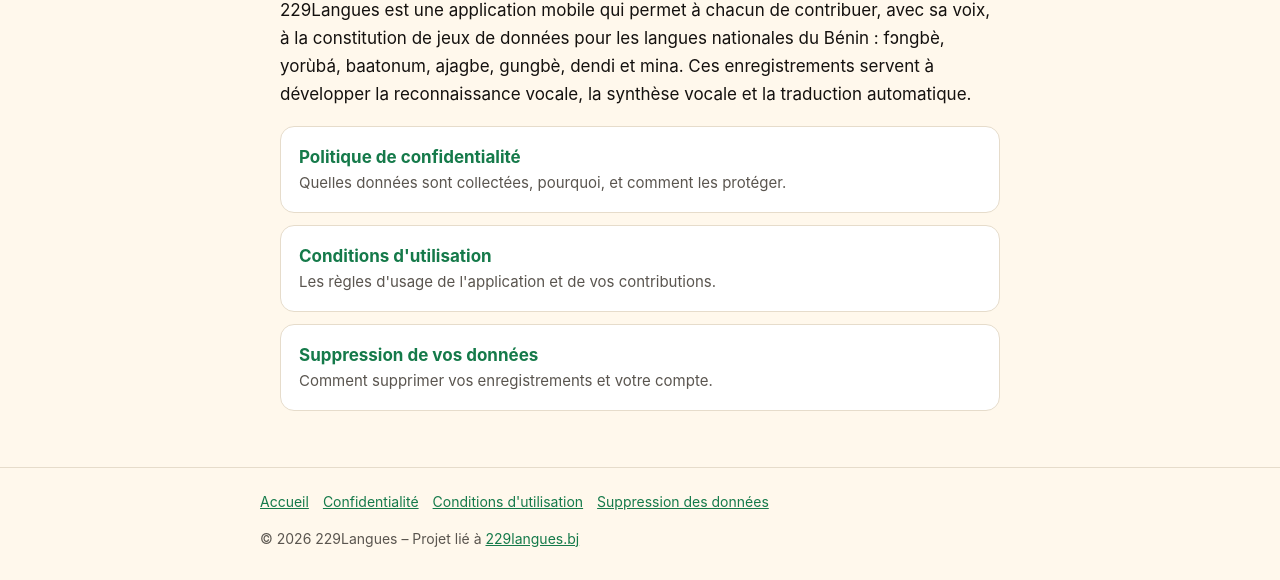
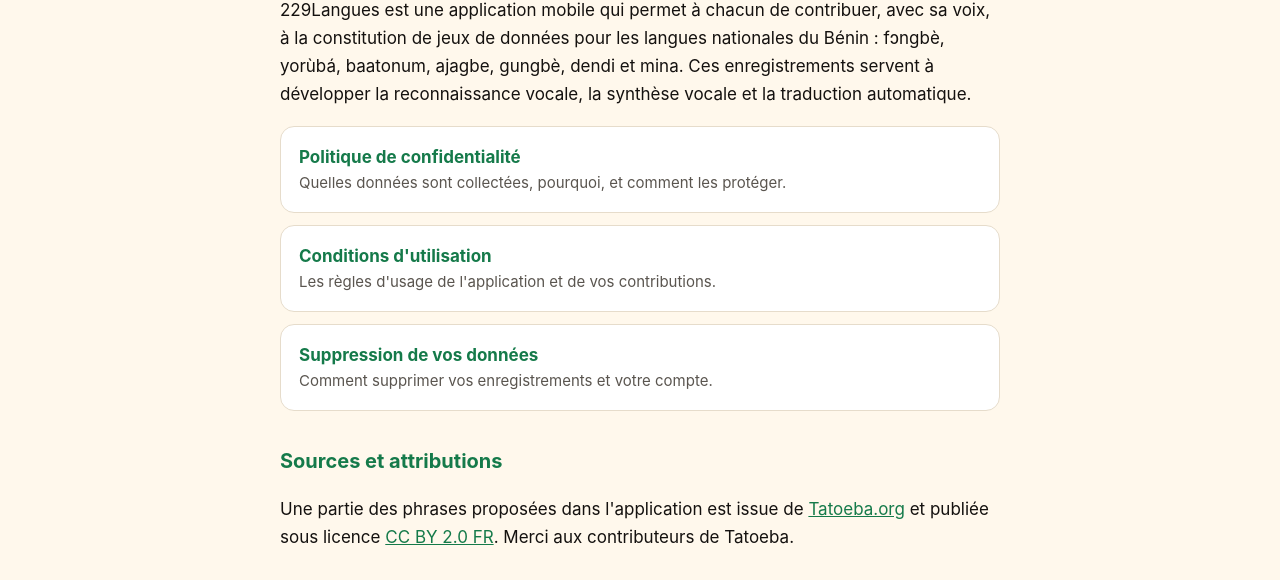
Before and after one commit to Ronaldo-F-dev/229langues-legal, a plain HTML site: page index.html in a window 1280 px wide. Shown: the part 220-800 px from the top of the page. Drawn offline with Linux system fonts and the light colour scheme.

Commit message:
feat: ajoute l'attribution Tatoeba (CC BY 2.0 FR)

```diff
--- a/index.html
+++ b/index.html
@@ -36,6 +36,11 @@ Ces enregistrements servent à développer la reconnaissance vocale, la synthès
 <a href="confidentialite.html">Politique de confidentialité<span>Quelles données sont collectées, pourquoi, et comment les protéger.</span></a>
 <a href="conditions.html">Conditions d'utilisation<span>Les règles d'usage de l'application et de vos contributions.</span></a>
 <a href="suppression-donnees.html">Suppression de vos données<span>Comment supprimer vos enregistrements et votre compte.</span></a>
-</nav></main>
+</nav>
+<h2 style="font-size:20px;margin:34px 0 8px;color:var(--brand)">Sources et attributions</h2>
+<p>Une partie des phrases proposées dans l'application est issue de <a href="https://tatoeba.org">Tatoeba.org</a>
+et publiée sous licence <a href="https://creativecommons.org/licenses/by/2.0/fr/">CC BY 2.0 FR</a>.
+Merci aux contributeurs de Tatoeba.</p>
+</main>
 <footer><div class="in"><a href="./">Accueil</a><a href="confidentialite.html">Confidentialité</a><a href="conditions.html">Conditions d'utilisation</a><a href="suppression-donnees.html">Suppression des données</a>
 <p>© 2026 229Langues – Projet lié à <a href="https://229langues.bj">229langues.bj</a></p></div></footer></body></html>
```
